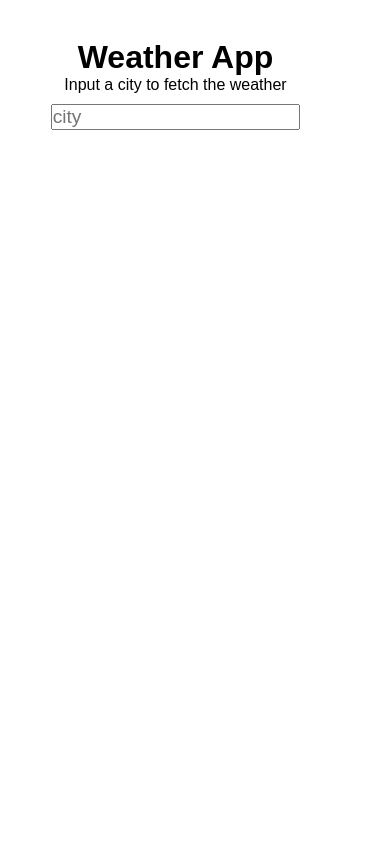
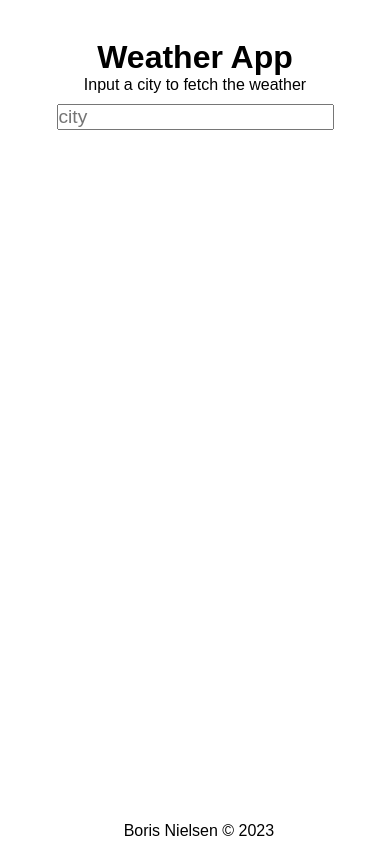
Before and after one commit to BorisKarl/weatherApp, a website: page dist/index.html in a window 390 px wide. Drawn offline with Linux system fonts and the light colour scheme; a web font is replaced by a local one.

Commit message:
centered for mobile

```diff
--- a/src/css/styles.css
+++ b/src/css/styles.css
@@ -35,13 +35,24 @@
     margin-top: 2%;
 }
 
+footer {
+  position: fixed;
+  left: 0;
+  bottom: 0;
+  width: 100%;
+  /*background-color: rgba(0, 0, 0, 0.3);*/
+  padding: 1%;
+  color: black;
+  text-align: center;
+}
+
 @media screen and (max-width: 480px) {
+
     .content{
         display: block;
         margin-left: auto;
         margin-right: auto;
         text-align: center;
-        width: 90%;
         font-size: medium;
     }
     .formContent {
@@ -50,8 +61,10 @@
         align-items: center;
         width: 100%;
     }
+
     #cityInput {
         width: 70%;
+
     }
     .valueContent {
         margin-top: 2%;
```
Also changed, not shown: dist/index.html.
